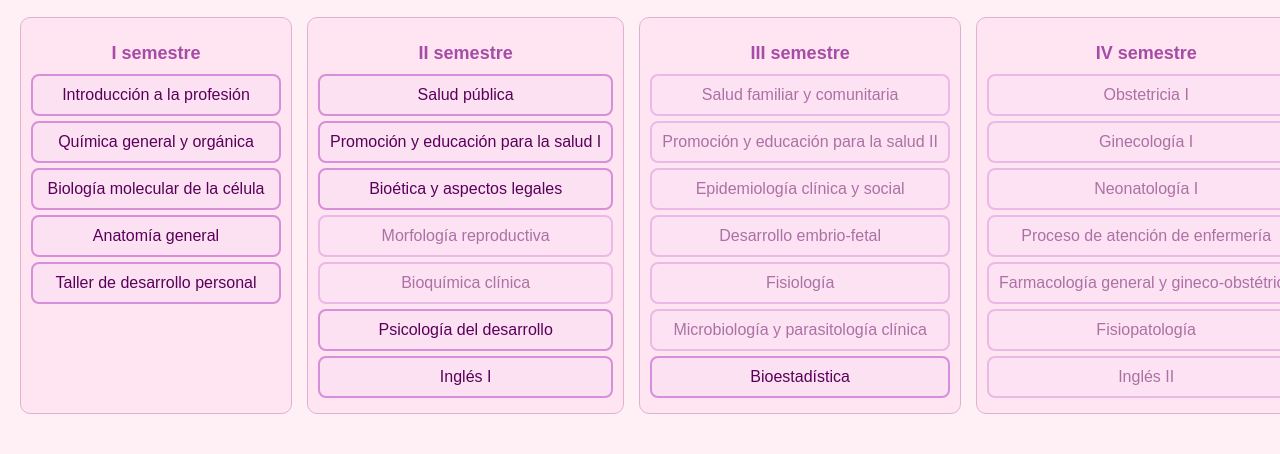
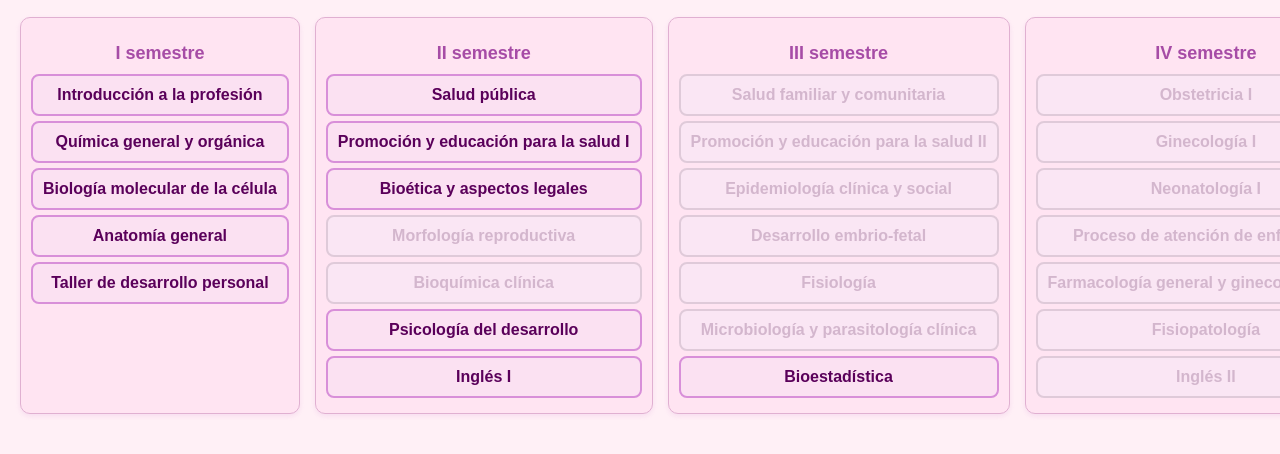
Before and after one commit to barbi2025/malla-interactiva-obstetricia, a plain HTML site: page index.html in a window 1280 px wide. Shown: the part 80-534 px from the top of the page. Drawn offline with Linux system fonts and the light colour scheme.

Commit message:
Update estilos.css

```diff
--- a/estilos.css
+++ b/estilos.css
@@ -1,17 +1,18 @@
 body {
   font-family: Arial, sans-serif;
-  background-color: #fff0f6;
-  color: #4b004b;
+  background-color: #fff0f6; /* rosa pastel muy suave */
+  color: #4b004b; /* lila oscuro */
   margin: 0;
   padding: 0;
   text-align: center;
 }
 
 h1 {
-  background-color: #f2c2e0;
+  background-color: #f2c2e0; /* rosa claro */
   margin: 0;
   padding: 20px;
-  color: #5e005e;
+  color: #5e005e; /* lila oscuro */
+  user-select: none;
 }
 
 .malla {
@@ -20,45 +21,66 @@ h1 {
   overflow-x: auto;
   padding: 20px;
   gap: 15px;
+  scrollbar-width: thin;
+  scrollbar-color: #d88fd9 #ffe4f2;
+}
+
+.malla::-webkit-scrollbar {
+  height: 8px;
+}
+
+.malla::-webkit-scrollbar-thumb {
+  background-color: #d88fd9;
+  border-radius: 10px;
 }
 
 .semestre {
   min-width: 250px;
   flex-shrink: 0;
-  background-color: #ffe4f2;
+  background-color: #ffe4f2; /* rosa muy claro */
   padding: 10px;
   border-radius: 10px;
-  border: 1px solid #e0b0d1;
+  border: 1px solid #e0b0d1; /* lila pastel */
+  box-shadow: 0 2px 5px rgba(216,143,217,0.2);
 }
 
 .semestre h2 {
   font-size: 18px;
   margin-bottom: 10px;
-  color: #a64ca6;
+  color: #a64ca6; /* lila medio */
+  user-select: none;
 }
 
 .ramo {
-  background-color: #fbe1f2;
-  border: 2px solid #d88fd9;
+  background-color: #fbe1f2; /* rosa pastel */
+  border: 2px solid #d88fd9; /* lila pastel */
   border-radius: 8px;
   padding: 10px;
   margin: 5px 0;
   cursor: pointer;
-  transition: background-color 0.3s;
-  color: #5a005a;
+  transition: background-color 0.3s, color 0.3s;
+  color: #5a005a; /* lila oscuro */
+  font-weight: 600;
+  user-select: none;
 }
 
-.ramo:hover {
-  background-color: #f3c5e8;
+.ramo:hover:not(.bloqueado):not(.aprobado) {
+  background-color: #f3c5e8; /* rosa pastel un poco más fuerte */
 }
 
 .ramo.aprobado {
-  background-color: #c85fc8;
+  background-color: #c85fc8; /* lila más intenso */
   color: white;
   text-decoration: line-through;
+  cursor: default;
+  box-shadow: 0 0 8px 2px #c85fc8aa;
 }
 
 .ramo.bloqueado {
   opacity: 0.5;
   pointer-events: none;
+  cursor: not-allowed;
+  color: #a98aaa;
+  background-color: #f7e9f7;
+  border-color: #c1b1c1;
 }
```
